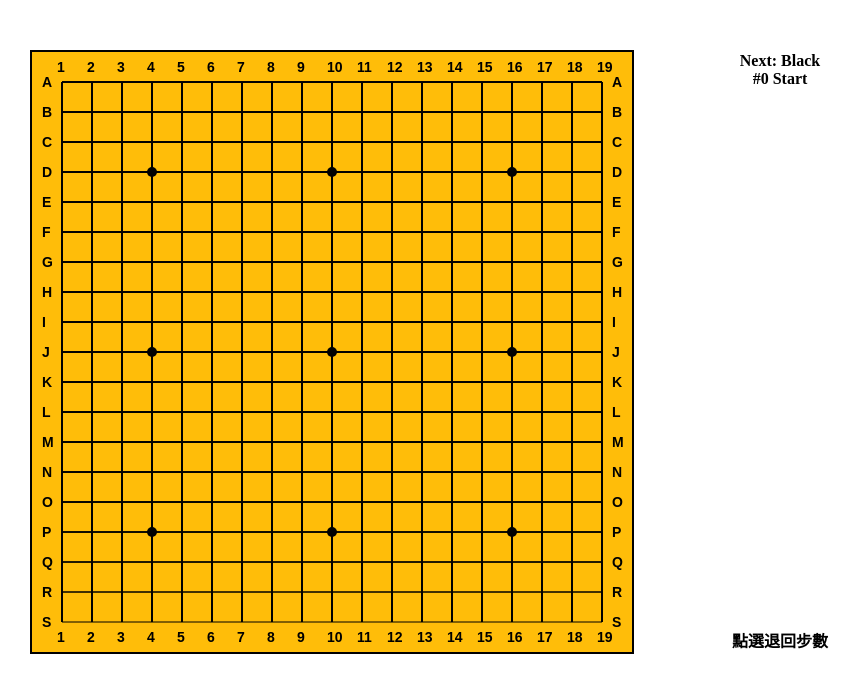
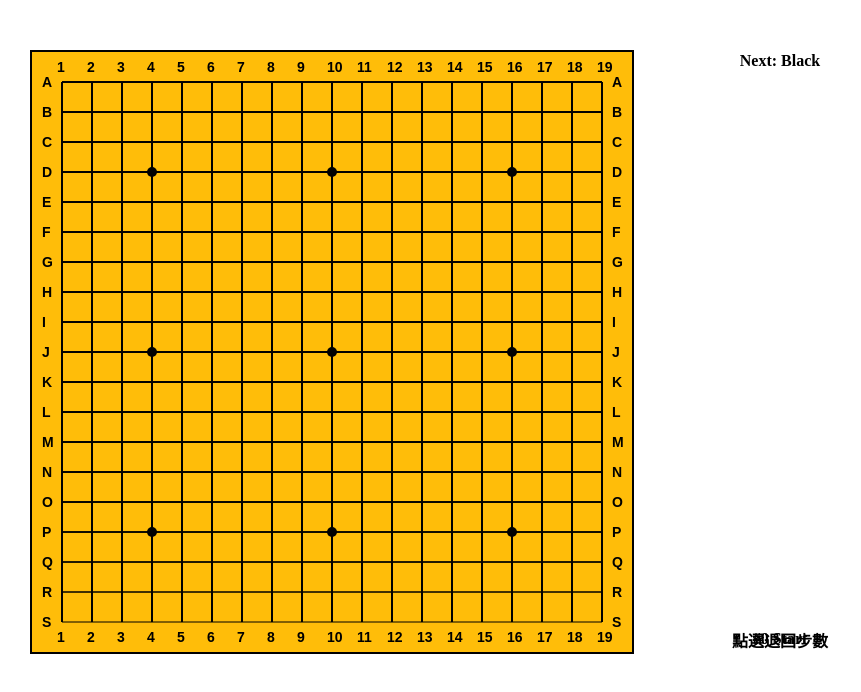
Before and after one commit to Ponchimeow/Gomuku, a React (Create React App) app: page / in a window 1280 px wide. Shown: the top 692 px of the page, without its empty margins (0-861 px from the left). Built offline with nearby package versions, Linux system fonts and the light colour scheme.

Commit message:
trimming css control button group

```diff
--- a/src/index.css
+++ b/src/index.css
@@ -32,7 +32,7 @@ canvas {
   font-weight: 700;
 }
 
-.btn__group {
+.button__group {
   height: 578px;
 }
 
```
